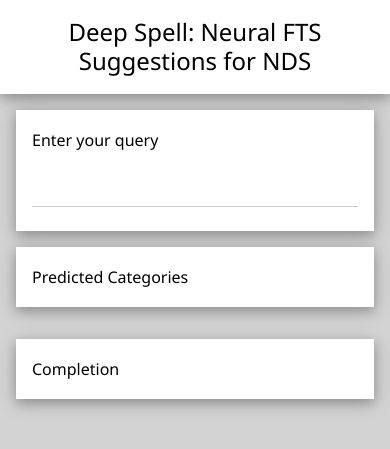
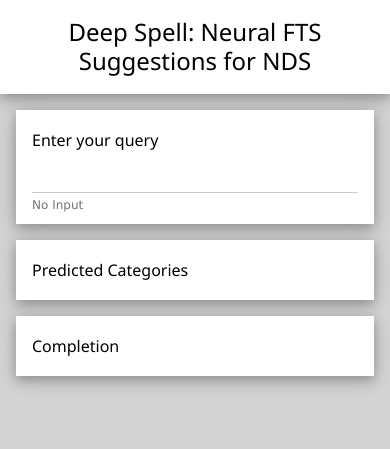
Before and after one commit to Klebert-Engineering/deep-spell-9, a Flask app: template service/deepspell_d/templates/index.html in a window 390 px wide. Shown: the top 449 px of the page. Run offline with Flask 2, Linux system fonts and the light colour scheme; the template is opened without the code that fills it, so the values that code supplies are empty; some libraries are stand-ins or nearby versions.

Commit message:
Improved margins for responsive layout and added suggestion display under input.

```diff
--- a/service/deepspell_d/templates/index.html
+++ b/service/deepspell_d/templates/index.html
@@ -2,9 +2,43 @@
 <html lang="en">
 <head>
     <meta charset="UTF-8">
-    <title>deep-spell: Neural Auto-Completion in NDS</title>
+    <title>Deep Spell: Neural Auto-Completion in NDS</title>
     <link rel="stylesheet" href="https://www.w3schools.com/w3css/4/w3.css">
     <script src="https://ajax.googleapis.com/ajax/libs/jquery/3.2.1/jquery.min.js"></script>
+    <style>
+    table {
+        text-align: center;
+    }
+    .table-wrapper {
+        text-align: center;
+    }
+    @media only screen and (min-width: 700px) {
+        .layout-col-third {
+            float: left;
+            width: calc(33.333% - 16px);
+            margin: 16px;
+            margin-left: 0;
+        }
+        .layout-col-twothird {
+            float: left;
+            width: calc(66.666% - 32px);
+            margin: 16px;
+        }
+    }
+    @media only screen and (max-width: 700px) {
+        .layout-col-third {
+            float: left;
+            width: calc(100% - 32px);
+            margin: 16px;
+            margin-top: 0;
+        }
+        .layout-col-twothird {
+            float: left;
+            width: calc(100% - 32px);
+            margin: 16px;
+        }
+    }
+    </style>
 </head>
 <body style="background-color: lightgray">
     <div class='w3-container' style='padding: 0'>
@@ -13,21 +47,21 @@
             <span style="font-size: xx-small">{{encoder_model_name}}</span>
         </div>
         <div class="w3-row w3-container" style="padding: 0">
-            <div class="w3-column w3-twothird">
-                <div class="w3-row w3-card-4 w3-padding w3-margin w3-white">
+            <div class="layout-col-twothird">
+                <div class="w3-row w3-card-4 w3-padding w3-margin-bottom w3-white">
                     <h6>Enter your query</h6>
-                    <input list="suggestions" class="w3-input w3-margin-top w3-margin-bottom" id="query-input">
-                    <datalist id="suggestions"></datalist>
+                    <input style="padding: 0; padding-bottom: 8px" class="w3-input" id="query-input">
+                    <span id="prediction" class="w3-text-gray w3-small">No Input</span>
                 </div>
-                <div class="w3-row w3-card-4 w3-padding w3-margin w3-white" style="overflow: auto">
+                <div class="w3-row w3-card-4 w3-padding w3-white" style="overflow: auto">
                     <h6>Predicted Categories</h6>
-                    <div id="categories"></div>
+                    <div id="categories" class="table-wrapper"></div>
                 </div>
             </div>
-            <div class="w3-column w3-third">
-                <div class="w3-row w3-card-4 w3-padding w3-margin w3-white" style="overflow: auto">
+            <div class="layout-col-third">
+                <div class="w3-row w3-card-4 w3-padding w3-white" style="overflow: auto">
                     <h6>Completion</h6>
-                    <div id="completion"></div>
+                    <div id="completion" class="table-wrapper"></div>
                 </div>
             </div>
         </div>
@@ -43,7 +77,7 @@
             if(!max_rows)
                 max_rows = 12;
             // First, allocate table rows
-            var result = "<table style='font-family: monospace'>\n";
+            var result = "<table style='font-family: monospace; display: inline-block;'>\n";
             if(header_labels) {
                 result += "<thr>";
                 header_labels.forEach(function(label){
@@ -76,20 +110,19 @@
         }
 
         $('#query-input').on('input', function() {
-            var user_input = $(this).val()
+            var user_input = $(this).val();
+            if(user_input) {
                 var _this = $(this)
-            $.get("/extrapolate?s="+user_input, function(result){
-                /* var best_completion = user_input;
-                for(var i = 0; i < result["extrapolator"][0].length; ++i) {
+                $.get("/extrapolate?s=" + encodeURIComponent(user_input), function (result) {
+                    var best_completion = "";
+                    for (var i = 0; i < result["extrapolator"][0].length; ++i) {
                         var char = result["extrapolator"][0][i][0][0];
-                    if(char === " " && i > 0)
+                        if ((char === " " && i > 0) || char === "$")
                             break;
                         best_completion += char
                     }
-                $("#suggestions").html("<option value='"+best_completion+"'></option>")
-                // Trigger datalist reparsing
-                _this.focus(); */
-
+                    $("#prediction").html(user_input + "<b>" + best_completion + "</b>")
+                    $("#prediction").removeClass("w3-text-gray")
                     $("#categories").html(heatmap_table(result["discriminator"], 1, {
                         "CITY": "red",
                         "STATE": "blue",
@@ -99,6 +132,13 @@
                     }, "normal", user_input.split("")));
                     $("#completion").html(heatmap_table(result["extrapolator"][0], 0));
                 })
+            }
+            else {
+                $("#prediction").html("No Input");
+                $("#prediction").addClass("w3-text-gray");
+                $("#categories").empty();
+                $("#completion").empty();
+            }
         });
     </script>
 </body>
```
Lines whose indentation alone changed are shown as unchanged.
